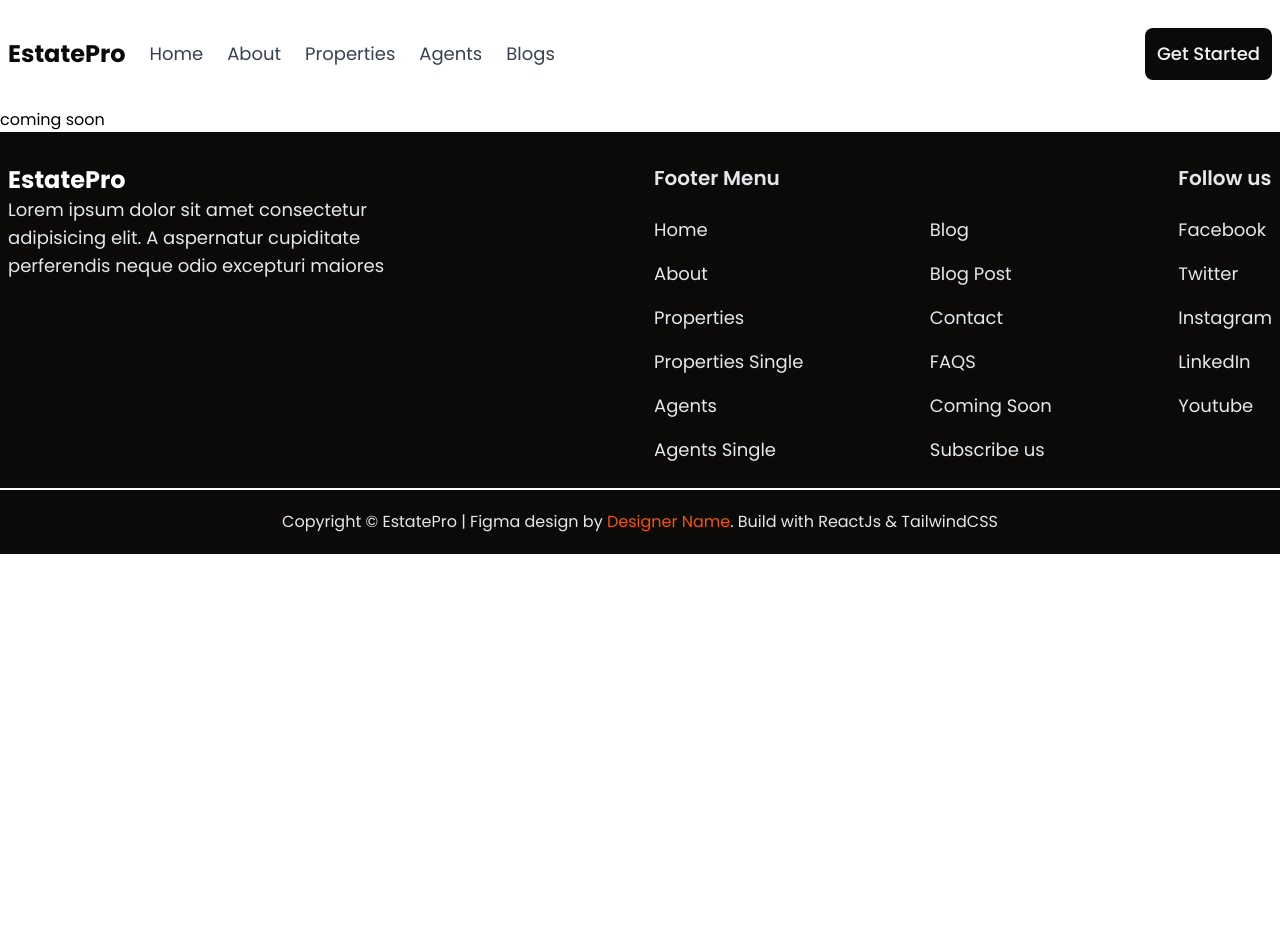
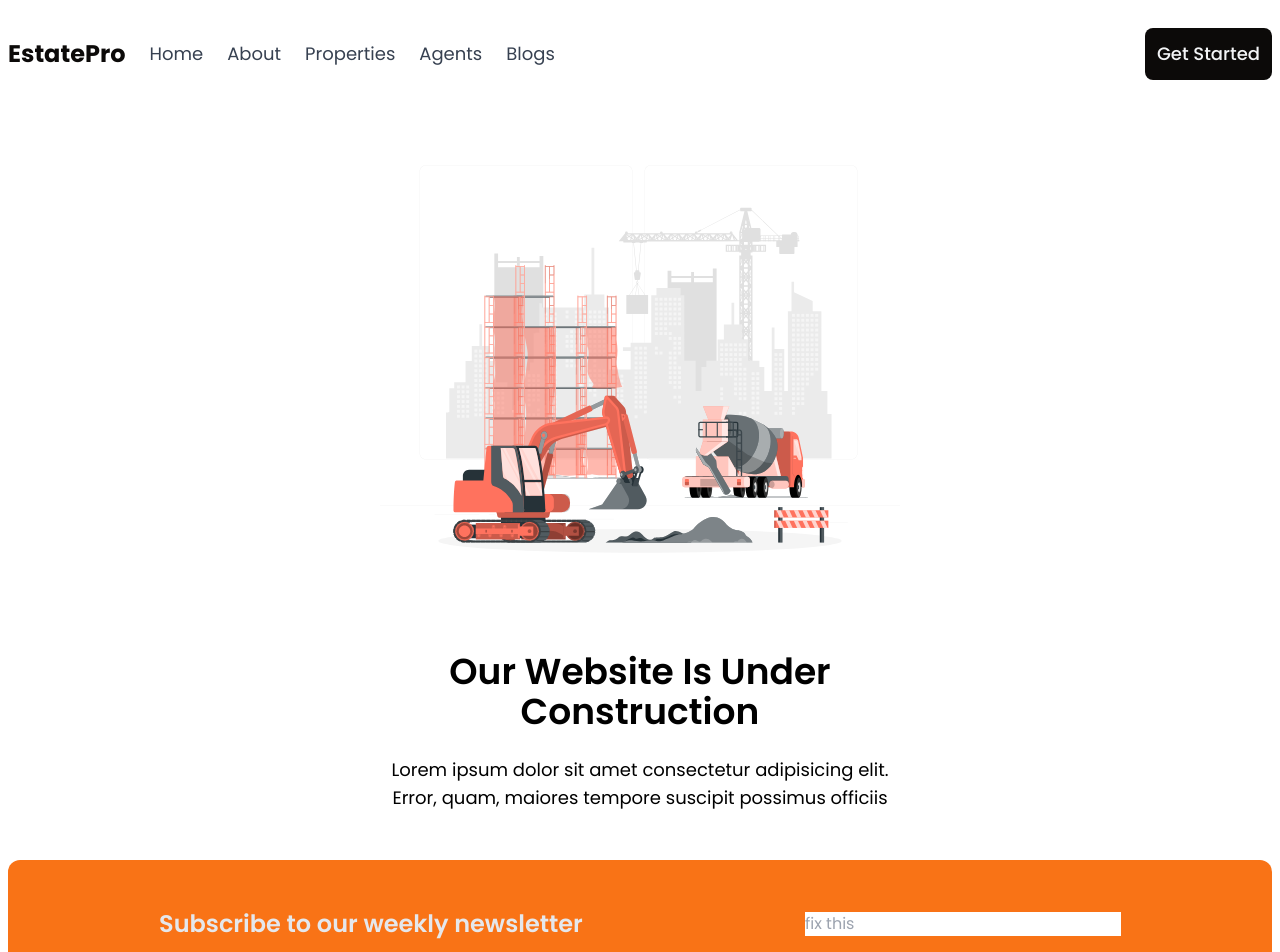
Before and after one commit to elvis-ndubuisi/estate-pro, a React (Vite) app: page /coming-soon in a window 1280 px wide. Shown: the top 952 px of the page. Before the commit the page ends 800 px from the top, so only its background shows below. Built offline with nearby package versions, Linux system fonts and the light colour scheme.

Commit message:
Coming soon page

```diff
--- a/src/main.tsx
+++ b/src/main.tsx
@@ -8,6 +8,7 @@ import Layout from "./layout";
 import NotFound from "./pages/not-found";
 import Subscribe from "./pages/subscribe";
 import FAQs from "./pages/faqs";
+import ComingSoon from "./pages/coming-soon";
 
 const routes = createBrowserRouter([
   {
@@ -25,7 +26,7 @@ const routes = createBrowserRouter([
       { path: "properties/propertyId", element: <div>property</div> },
       { path: "subscribe", element: <Subscribe /> },
       { path: "faqs", element: <FAQs /> },
-      { path: "coming-soon", element: <div>coming soon</div> },
+      { path: "coming-soon", element: <ComingSoon /> },
       { path: "*", element: <NotFound /> },
     ],
   },
--- a/src/pages/coming-soon.tsx
+++ b/src/pages/coming-soon.tsx
@@ -0,0 +1,27 @@
+import SubscribeBanner from "../components/SubscribeBanner";
+import constructionIllustration from "../assets/Construction truck-rafiki.svg";
+
+function ComingSoon() {
+  return (
+    <main className="px-2">
+      <img
+        src={constructionIllustration}
+        alt="not found page error illustration"
+        className="max-h-[65vh] mx-auto object-contain mb-6"
+      />
+      <section className="text-lg flex flex-col gap-6">
+        <h2 className="font-semibold max-w-md mx-auto text-4xl text-center capitalize">
+          Our website is under construction
+        </h2>
+
+        <p className="text-center max-w-lg mx-auto">
+          Lorem ipsum dolor sit amet consectetur adipisicing elit. Error, quam,
+          maiores tempore suscipit possimus officiis
+        </p>
+      </section>
+      <SubscribeBanner />
+    </main>
+  );
+}
+
+export default ComingSoon;
```
